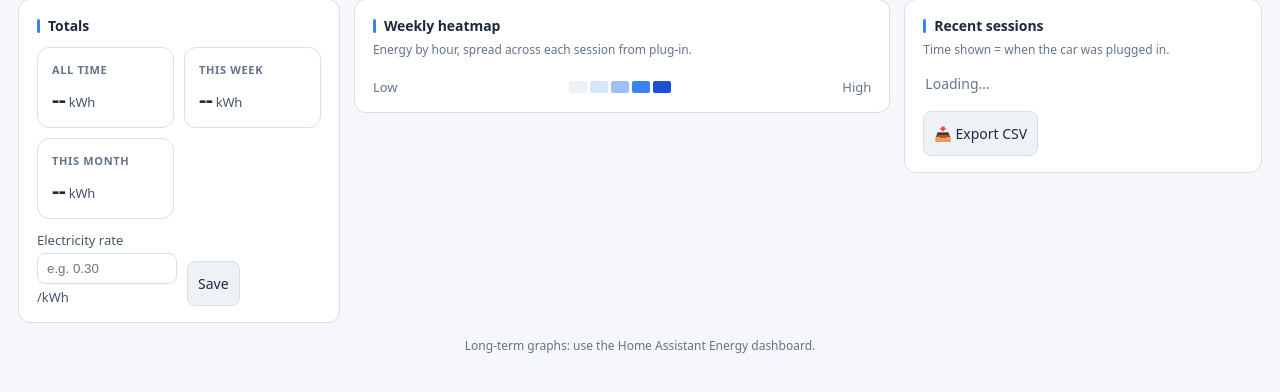
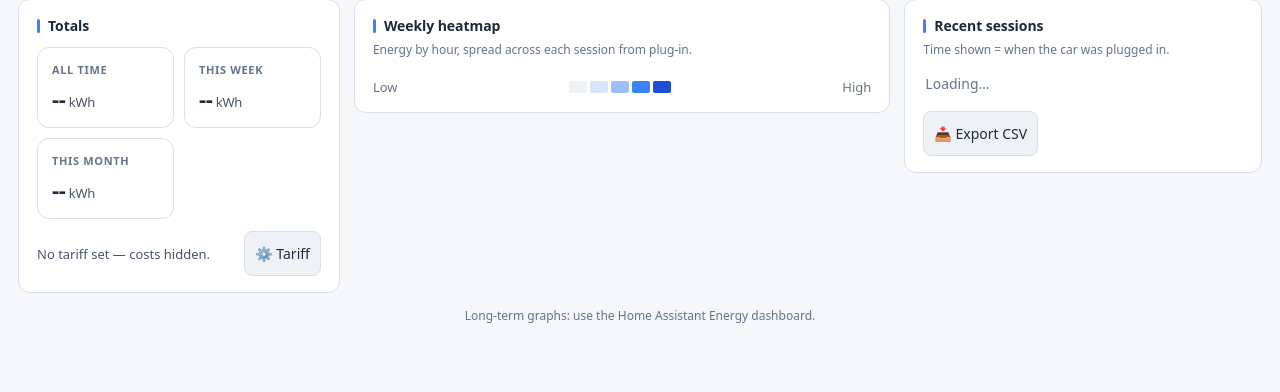
Before and after one commit to botts7/wallbox-gateway-ha-addon, a Flask app: page /sessions in a window 1280 px wide. Shown: the part 236-628 px from the top of the page. Run offline with Flask 3, Linux system fonts and the light colour scheme.

Commit message:
feat(addon): control-owner banner + time-of-use tariff editor (v0.10.0)
Dashboard: a control-owner banner from /api/status.control_owner — shows when HA integration / add-on / none is in charge (and that native schedules pause while external control runs). Sessions: replace the flat-rate input with a full tariff editor (modal) — flat OR time-of-use with named rate bands (Off-peak/Shoulder/Peak, add/remove, colour, per-kWh rate), a tap-to-paint 24h band assignment for weekday + optionally-separate weekend, currency + provider. Cost figures (week/month) are now ToU-aware: each session's energy is distributed across its hours and charged at each hour's band rate (in the charger timezone), with a per-band month breakdown. XSS-safe DOM throughout. NEM seasonal (summer/winter) rates deferred to a follow-up.

Co-Authored-By: Claude Opus 4.8 (1M context) <noreply@anthropic.com>

```diff
--- a/wallbox-gateway/app/static/sessions.js
+++ b/wallbox-gateway/app/static/sessions.js
@@ -40,8 +40,62 @@ function fmtTime(epoch, opts) {
   catch (e) { return new Date(epoch * 1000).toLocaleString(undefined, opts); }
 }
 
-function loadRate() { const v = parseFloat(localStorage.getItem(RATE_KEY)); return isNaN(v) ? null : v; }
-function saveRate(v) { if (v > 0) localStorage.setItem(RATE_KEY, String(v)); else localStorage.removeItem(RATE_KEY); }
+// ---- tariff model ----
+// Stored in localStorage. Either a flat rate, or time-of-use with named rate
+// bands (e.g. Off-peak/Shoulder/Peak) and a per-hour band assignment for
+// weekday + (optionally separate) weekend. Charger timezone is used for the
+// hour-of-day so bands line up with the charger's clock.
+const TARIFF_KEY = 'wb-addon-tariff-v1';
+const DEFAULT_BANDS = [
+  { id: 'off', name: 'Off-peak', rate: 0.18, color: '#22c55e' },
+  { id: 'sho', name: 'Shoulder', rate: 0.28, color: '#f59e0b' },
+  { id: 'pk', name: 'Peak', rate: 0.45, color: '#ef4444' },
+];
+function defaultTariff() {
+  return {
+    type: 'tou', currency: '$', provider: '', flatRate: 0.30,
+    bands: DEFAULT_BANDS.map((b) => ({ ...b })),
+    weekday: Array(24).fill('off'),
+    weekend: Array(24).fill('off'),
+    weekendSame: true,
+  };
+}
+function loadTariff() {
+  try { const t = JSON.parse(localStorage.getItem(TARIFF_KEY)); if (t && t.type) return t; } catch (e) {}
+  return null;
+}
+function saveTariff(t) { localStorage.setItem(TARIFF_KEY, JSON.stringify(t)); }
+function clearTariff() { localStorage.removeItem(TARIFF_KEY); }
+
+function _bandFor(tariff, epoch) {
+  const { day, hour } = tzDayHour(epoch);
+  const weekend = (day === 0 || day === 6);
+  const assign = (weekend && !tariff.weekendSame && tariff.weekend) ? tariff.weekend : tariff.weekday;
+  const id = (assign && assign[hour]) || (tariff.bands[0] && tariff.bands[0].id);
+  return tariff.bands.find((b) => b.id === id) || tariff.bands[0] || { rate: 0 };
+}
+// Cost of one session split by rate band: {total, byBand:{id:{kwh,cost,name,color}}}
+function _sessionCost(tariff, s) {
+  const totalKwh = (s.en || 0) / 1000;
+  if (tariff.type === 'flat') {
+    const c = totalKwh * (tariff.flatRate || 0);
+    return { total: c, byBand: { flat: { kwh: totalKwh, cost: c, name: 'Energy', color: 'var(--primary)' } } };
+  }
+  const dur = s.dur || 3600, step = 300, n = Math.max(1, Math.ceil(dur / step));
+  const per = totalKwh / n;
+  const byBand = {}; let total = 0;
+  for (let i = 0; i < n; i++) {
+    const t = s.ts + i * step;
+    if (t >= s.ts + dur) break;
+    const band = _bandFor(tariff, t);
+    const cost = per * (band.rate || 0);
+    total += cost;
+    const k = band.id || 'x';
+    byBand[k] = byBand[k] || { kwh: 0, cost: 0, name: band.name, color: band.color };
+    byBand[k].kwh += per; byBand[k].cost += cost;
+  }
+  return { total, byBand };
+}
 
 function readCache() { try { return JSON.parse(localStorage.getItem(CACHE_KEY) || '{}'); } catch (e) { return {}; } }
 function writeCache(c) { try { localStorage.setItem(CACHE_KEY, JSON.stringify(c)); } catch (e) {} }
@@ -51,22 +105,72 @@ function recompute() {
   const now = Date.now() / 1000;
   const weekAgo = now - 7 * 86400;
   const d = new Date(); const monthStart = new Date(d.getFullYear(), d.getMonth(), 1).getTime() / 1000;
-  let wk = 0, mo = 0;
+  const tariff = loadTariff();
+  let wk = 0, mo = 0, wkCost = 0, moCost = 0;
+  const monthBands = {};
   _sessions.forEach((s) => {
     const kwh = (s.en || 0) / 1000;
-    if (s.ts >= weekAgo) wk += kwh;
-    if (s.ts >= monthStart) mo += kwh;
+    const inWeek = s.ts >= weekAgo, inMonth = s.ts >= monthStart;
+    if (inWeek) wk += kwh;
+    if (inMonth) mo += kwh;
+    if (tariff && (inWeek || inMonth)) {
+      const bd = _sessionCost(tariff, s);
+      if (inWeek) wkCost += bd.total;
+      if (inMonth) {
+        moCost += bd.total;
+        for (const [k, v] of Object.entries(bd.byBand)) {
+          monthBands[k] = monthBands[k] || { kwh: 0, cost: 0, name: v.name, color: v.color };
+          monthBands[k].kwh += v.kwh; monthBands[k].cost += v.cost;
+        }
+      }
+    }
   });
   if (_lifetimeKwh != null) setText('tile-allt', _lifetimeKwh.toFixed(0));
   setText('tile-week', wk.toFixed(1));
   setText('tile-month', mo.toFixed(1));
-  const rate = loadRate();
-  const row = $('cost-row');
-  if (rate != null && rate > 0) {
+  updateTariffSummary(tariff);
+  const row = $('cost-row'), cb = $('cost-breakdown');
+  const cur = (tariff && tariff.currency) || '$';
+  if (tariff) {
     row.hidden = false;
-    setText('tile-week-cost', (wk * rate).toFixed(2));
-    setText('tile-month-cost', (mo * rate).toFixed(2));
-  } else { row.hidden = true; }
+    setText('tile-week-cost', cur + wkCost.toFixed(2));
+    setText('tile-month-cost', cur + moCost.toFixed(2));
+    renderCostBreakdown(monthBands, cur);
+  } else {
+    row.hidden = true;
+    if (cb) cb.hidden = true;
+  }
+}
+
+function updateTariffSummary(tariff) {
+  const el = $('tariff-text');
+  if (!el) return;
+  if (!tariff) { el.textContent = 'No tariff set — costs hidden.'; return; }
+  const cur = tariff.currency || '$';
+  if (tariff.type === 'flat') {
+    el.textContent = `Flat ${cur}${(tariff.flatRate || 0).toFixed(2)}/kWh${tariff.provider ? ' · ' + tariff.provider : ''}`;
+    return;
+  }
+  const bands = (tariff.bands || []).map((b) => `${b.name} ${cur}${(b.rate || 0).toFixed(2)}`).join(' · ');
+  el.textContent = `Time-of-use: ${bands}${tariff.provider ? ' · ' + tariff.provider : ''}`;
+}
+
+function renderCostBreakdown(bands, cur) {
+  const el = $('cost-breakdown');
+  if (!el) return;
+  el.textContent = '';
+  const entries = Object.values(bands).filter((b) => b.kwh > 0);
+  if (entries.length < 2) { el.hidden = true; return; }  // breakdown only meaningful for ToU
+  el.hidden = false;
+  entries.sort((a, b) => b.cost - a.cost).forEach((b) => {
+    const chip = document.createElement('div'); chip.className = 'cb-chip';
+    const sw = document.createElement('span'); sw.className = 'cb-sw'; sw.style.background = b.color || 'var(--primary)';
+    chip.appendChild(sw);
+    const t = document.createElement('span');
+    t.textContent = `${b.name || 'Rate'}: ${cur}${b.cost.toFixed(2)} · ${b.kwh.toFixed(1)} kWh`;
+    chip.appendChild(t);
+    el.appendChild(chip);
+  });
 }
 
 // ---- heatmap (day x hour kWh intensity), browser-local ----
@@ -196,6 +300,103 @@ function exportCsv() {
   setTimeout(() => URL.revokeObjectURL(a.href), 1000);
 }
 
+// ---- tariff editor modal ----
+let _edit = null;  // working copy while the modal is open
+
+function openTariff() {
+  const cur = loadTariff();
+  _edit = cur ? JSON.parse(JSON.stringify(cur)) : defaultTariff();
+  if (!Array.isArray(_edit.bands) || !_edit.bands.length) _edit.bands = DEFAULT_BANDS.map((b) => ({ ...b }));
+  if (!Array.isArray(_edit.weekday) || _edit.weekday.length !== 24) _edit.weekday = Array(24).fill(_edit.bands[0].id);
+  if (!Array.isArray(_edit.weekend) || _edit.weekend.length !== 24) _edit.weekend = Array(24).fill(_edit.bands[0].id);
+  $('tm-provider').value = _edit.provider || '';
+  $('tm-currency').value = _edit.currency || '$';
+  $('tm-flat-rate').value = _edit.flatRate != null ? _edit.flatRate : '';
+  document.querySelectorAll('input[name="tm-type"]').forEach((r) => { r.checked = (r.value === _edit.type); });
+  $('tm-weekend-same').checked = !!_edit.weekendSame;
+  $('tm-paint-hint').textContent = 'Tip: tap an hour repeatedly to cycle through your rate bands.';
+  renderTariffType(); renderBands(); renderHours(); renderWeekendWrap();
+  $('tariff-modal').hidden = false;
+}
+function closeTariff() { $('tariff-modal').hidden = true; _edit = null; }
+function renderTariffType() { $('tm-flat').hidden = _edit.type !== 'flat'; $('tm-tou').hidden = _edit.type !== 'tou'; }
+function renderWeekendWrap() { $('tm-weekend-wrap').hidden = !!_edit.weekendSame; }
+
+function renderBands() {
+  const wrap = $('tm-bands'); wrap.textContent = '';
+  _edit.bands.forEach((b, i) => {
+    const row = document.createElement('div'); row.className = 'tm-band';
+    const sw = document.createElement('input'); sw.type = 'color'; sw.value = b.color || '#3b82f6'; sw.className = 'tm-band-color';
+    sw.oninput = () => { b.color = sw.value; renderHours(); };
+    const name = document.createElement('input'); name.type = 'text'; name.value = b.name || ''; name.placeholder = 'Name'; name.className = 'tm-band-name';
+    name.oninput = () => { b.name = name.value; };
+    const rate = document.createElement('input'); rate.type = 'number'; rate.min = '0'; rate.step = '0.01'; rate.placeholder = '0.00'; rate.className = 'tm-band-rate';
+    rate.value = b.rate != null ? b.rate : '';
+    rate.oninput = () => { b.rate = parseFloat(rate.value) || 0; };
+    row.appendChild(sw); row.appendChild(name); row.appendChild(rate);
+    if (_edit.bands.length > 1) {
+      const rm = document.createElement('button'); rm.type = 'button'; rm.className = 'tm-band-rm'; rm.textContent = '×';
+      rm.onclick = () => removeBand(i);
+      row.appendChild(rm);
+    }
+    wrap.appendChild(row);
+  });
+}
+function removeBand(i) {
+  const removed = _edit.bands[i].id;
+  _edit.bands.splice(i, 1);
+  const fb = _edit.bands[0].id;
+  ['weekday', 'weekend'].forEach((w) => { _edit[w] = _edit[w].map((id) => (id === removed ? fb : id)); });
+  renderBands(); renderHours();
+}
+function addBand() {
+  const colors = ['#3b82f6', '#a855f7', '#06b6d4', '#84cc16', '#ec4899'];
+  _edit.bands.push({ id: 'b' + Date.now().toString(36), name: 'Rate ' + (_edit.bands.length + 1), rate: 0.30, color: colors[_edit.bands.length % colors.length] });
+  renderBands();
+}
+
+function renderHours() {
+  ['weekday', 'weekend'].forEach((which) => {
+    const grid = $(which === 'weekday' ? 'tm-weekday' : 'tm-weekend');
+    if (!grid) return;
+    grid.textContent = '';
+    for (let h = 0; h < 24; h++) {
+      const band = _edit.bands.find((b) => b.id === _edit[which][h]) || _edit.bands[0];
+      const cell = document.createElement('button');
+      cell.type = 'button'; cell.className = 'tm-hr';
+      cell.style.background = band.color || 'var(--elevated)';
+      cell.textContent = h;
+      cell.title = `${h}:00 — ${band.name}`;
+      cell.onclick = () => cycleHour(which, h);
+      grid.appendChild(cell);
+    }
+  });
+}
+function cycleHour(which, h) {
+  const ids = _edit.bands.map((b) => b.id);
+  _edit[which][h] = ids[(ids.indexOf(_edit[which][h]) + 1) % ids.length];
+  renderHours();
+}
+function saveTariffEdit() {
+  _edit.provider = $('tm-provider').value.trim();
+  _edit.currency = $('tm-currency').value.trim() || '$';
+  _edit.flatRate = parseFloat($('tm-flat-rate').value) || 0;
+  _edit.weekendSame = $('tm-weekend-same').checked;
+  saveTariff(_edit);
+  closeTariff();
+  recompute();
+}
+(function initTariffUI() {
+  const open = $('tariff-edit'); if (open) open.addEventListener('click', openTariff);
+  const close = $('tm-close'); if (close) close.addEventListener('click', closeTariff);
+  const modal = $('tariff-modal'); if (modal) modal.addEventListener('click', (e) => { if (e.target === modal) closeTariff(); });
+  document.querySelectorAll('input[name="tm-type"]').forEach((r) => r.addEventListener('change', () => { if (_edit) { _edit.type = r.value; renderTariffType(); } }));
+  const ws = $('tm-weekend-same'); if (ws) ws.addEventListener('change', () => { if (_edit) { _edit.weekendSame = ws.checked; renderWeekendWrap(); } });
+  const ab = $('tm-add-band'); if (ab) ab.addEventListener('click', addBand);
+  const sv = $('tm-save'); if (sv) sv.addEventListener('click', saveTariffEdit);
+  const cl = $('tm-clear'); if (cl) cl.addEventListener('click', () => { clearTariff(); closeTariff(); recompute(); });
+})();
+
 // ---- init ----
 (async function init() {
   const cfg = await fetchJSON('api/addon/config');
@@ -206,8 +407,6 @@ function exportCsv() {
   const total = $('sess-total');
   const st = await fetchJSON('api/status');
   if (st.ok && typeof st.body.chg_sessions === 'number' && total) total.textContent = st.body.chg_sessions + ' total';
-  const ri = $('rate-input'); if (ri) { const r = loadRate(); if (r != null) ri.value = r; }
-  const rs = $('rate-save'); if (rs) rs.addEventListener('click', () => { saveRate(parseFloat($('rate-input').value)); recompute(); });
   const cb = $('csv-btn'); if (cb) cb.addEventListener('click', exportCsv);
   loadSessions();
 })();
--- a/wallbox-gateway/app/static/style.css
+++ b/wallbox-gateway/app/static/style.css
@@ -655,3 +655,40 @@ a { color: var(--accent); }
   .page-sessions #not-configured { grid-column: 1 / -1; }
 }
 .sess-sub { font-size: 12px; color: var(--text3); margin: -6px 0 10px; }
+
+/* ---- Tariff: summary, cost breakdown ---- */
+.stat-value.cost::before { content: none; }   /* currency now comes from JS */
+.tariff-summary { display: flex; align-items: center; gap: 10px; margin-top: 12px; flex-wrap: wrap; }
+.tariff-text { flex: 1; min-width: 160px; font-size: 13px; color: var(--text2); }
+.cost-breakdown { display: flex; flex-wrap: wrap; gap: 8px; margin-top: 10px; }
+.cost-breakdown[hidden] { display: none; }
+.cb-chip { display: inline-flex; align-items: center; gap: 6px; background: var(--elevated); border: 1px solid var(--border); border-radius: 8px; padding: 5px 10px; font-size: 12px; color: var(--text2); }
+.cb-sw { width: 10px; height: 10px; border-radius: 2px; display: inline-block; }
+
+/* ---- Tariff editor modal ---- */
+.tariff-modal { position: fixed; inset: 0; z-index: 300; padding: 16px; display: flex; align-items: center; justify-content: center; background: rgba(0,0,0,.55); backdrop-filter: blur(6px); -webkit-backdrop-filter: blur(6px); }
+.tariff-modal[hidden] { display: none; }
+.tariff-modal-inner { background: var(--surface); border: 1px solid var(--border); border-radius: 14px; max-width: 560px; width: 100%; max-height: 88vh; overflow: auto; padding: 16px; }
+.tm-head { display: flex; justify-content: space-between; align-items: center; margin-bottom: 12px; }
+.tm-head h3 { margin: 0; font-size: 16px; }
+.tm-row { display: flex; gap: 12px; flex-wrap: wrap; margin-bottom: 12px; }
+.tm-row label { display: flex; flex-direction: column; gap: 4px; font-size: 13px; color: var(--text2); }
+.tm-row input, .tm-section input[type="number"], .tm-band input[type="text"], .tm-band input[type="number"] { background: var(--elevated); color: var(--text); border: 1px solid var(--border); border-radius: 8px; padding: 7px 9px; }
+.tm-type { display: flex; gap: 16px; margin-bottom: 12px; font-size: 14px; }
+.tm-type label { display: inline-flex; align-items: center; gap: 6px; cursor: pointer; }
+.tm-section[hidden] { display: none; }
+.tm-section label { font-size: 14px; }
+.tm-per { color: var(--text3); }
+.tm-sub { font-size: 12px; text-transform: uppercase; letter-spacing: .05em; color: var(--text3); font-weight: 600; margin: 14px 0 6px; }
+.tm-bands { display: flex; flex-direction: column; gap: 6px; }
+.tm-band { display: flex; align-items: center; gap: 8px; }
+.tm-band-color { width: 34px; height: 32px; padding: 0; border: 1px solid var(--border); border-radius: 8px; background: none; cursor: pointer; }
+.tm-band-name { flex: 1; min-width: 0; }
+.tm-band-rate { width: 84px; }
+.tm-band-rm { background: var(--surface); color: var(--text3); border: 1px solid var(--border); border-radius: 8px; width: 30px; height: 32px; font-size: 18px; line-height: 1; cursor: pointer; }
+.tm-band-rm:hover { color: var(--danger); border-color: var(--danger); }
+.tm-hours { display: grid; grid-template-columns: repeat(12, 1fr); gap: 3px; }
+.tm-hr { aspect-ratio: 1; min-height: 22px; border: none; border-radius: 4px; color: #fff; font-size: 10px; font-weight: 600; cursor: pointer; text-shadow: 0 1px 1px rgba(0,0,0,.4); }
+.tm-weekend-same { display: flex; align-items: center; gap: 8px; font-size: 14px; margin: 14px 0 4px; cursor: pointer; }
+#tm-weekend-wrap[hidden] { display: none; }
+.tm-actions { display: flex; gap: 10px; margin-top: 16px; }
--- a/wallbox-gateway/app/templates/sessions.html
+++ b/wallbox-gateway/app/templates/sessions.html
@@ -38,12 +38,10 @@
       <div class="stat"><div class="stat-label">Week cost</div><div class="stat-value cost"><span id="tile-week-cost">--</span></div></div>
       <div class="stat"><div class="stat-label">Month cost</div><div class="stat-value cost"><span id="tile-month-cost">--</span></div></div>
     </div>
-    <div class="cost-config">
-      <label>Electricity rate
-        <input type="number" id="rate-input" min="0" step="0.01" placeholder="e.g. 0.30">
-        <span id="rate-cur">/kWh</span>
-      </label>
-      <button type="button" class="ctrl-btn" id="rate-save">Save</button>
+    <div class="cost-breakdown" id="cost-breakdown" hidden></div>
+    <div class="tariff-summary">
+      <div id="tariff-text" class="tariff-text">No tariff set — costs hidden.</div>
+      <button type="button" class="ctrl-btn" id="tariff-edit">&#x2699;&#xFE0F; Tariff</button>
     </div>
   </section>
 
@@ -71,6 +69,52 @@
 
 </main>
 
+<!-- Tariff editor: flat or time-of-use (peak/shoulder/off-peak) rates with
+     separate weekday/weekend hour assignment. Drives the cost figures. -->
+<div class="tariff-modal" id="tariff-modal" hidden>
+  <div class="tariff-modal-inner">
+    <div class="tm-head">
+      <h3>&#x26A1; Electricity tariff</h3>
+      <button type="button" id="tm-close" class="notif-close">&times;</button>
+    </div>
+
+    <div class="tm-row">
+      <label>Provider <input id="tm-provider" type="text" placeholder="optional"></label>
+      <label>Currency <input id="tm-currency" type="text" maxlength="3" placeholder="$" style="width:60px"></label>
+    </div>
+
+    <div class="tm-type">
+      <label><input type="radio" name="tm-type" value="flat"> Flat rate</label>
+      <label><input type="radio" name="tm-type" value="tou"> Time of use</label>
+    </div>
+
+    <div id="tm-flat" class="tm-section">
+      <label>Rate <input id="tm-flat-rate" type="number" min="0" step="0.01" placeholder="0.30"> <span class="tm-per">/kWh</span></label>
+    </div>
+
+    <div id="tm-tou" class="tm-section" hidden>
+      <div class="tm-sub">Rate bands (<span class="tm-per">per kWh</span>)</div>
+      <div id="tm-bands" class="tm-bands"></div>
+      <button type="button" class="ctrl-btn" id="tm-add-band">&#x2795; Add band</button>
+
+      <div class="tm-sub">Weekday — tap an hour to set its band</div>
+      <div id="tm-weekday" class="tm-hours"></div>
+
+      <label class="tm-weekend-same"><input type="checkbox" id="tm-weekend-same"> Weekend same as weekday</label>
+      <div id="tm-weekend-wrap">
+        <div class="tm-sub">Weekend</div>
+        <div id="tm-weekend" class="tm-hours"></div>
+      </div>
+      <div class="sess-sub" id="tm-paint-hint"></div>
+    </div>
+
+    <div class="tm-actions">
+      <button type="button" class="ctrl-btn ctrl-success" id="tm-save">Save tariff</button>
+      <button type="button" class="ctrl-btn" id="tm-clear">Clear</button>
+    </div>
+  </div>
+</div>
+
 <script src="static/sessions.js"></script>
 </body>
 </html>
--- a/wallbox-gateway/config.yaml
+++ b/wallbox-gateway/config.yaml
@@ -1,5 +1,5 @@
 name: "Wallbox BLE Gateway Manager"
-version: "0.9.2"
+version: "0.10.0"
 slug: wallbox_gateway
 description: >
   Manage your ESP32-based Wallbox BLE gateway from inside Home Assistant.
```
Also changed, not shown: wallbox-gateway/app/static/dashboard.js (+25 -0 lines), wallbox-gateway/app/templates/index.html (+11 -0 lines).
